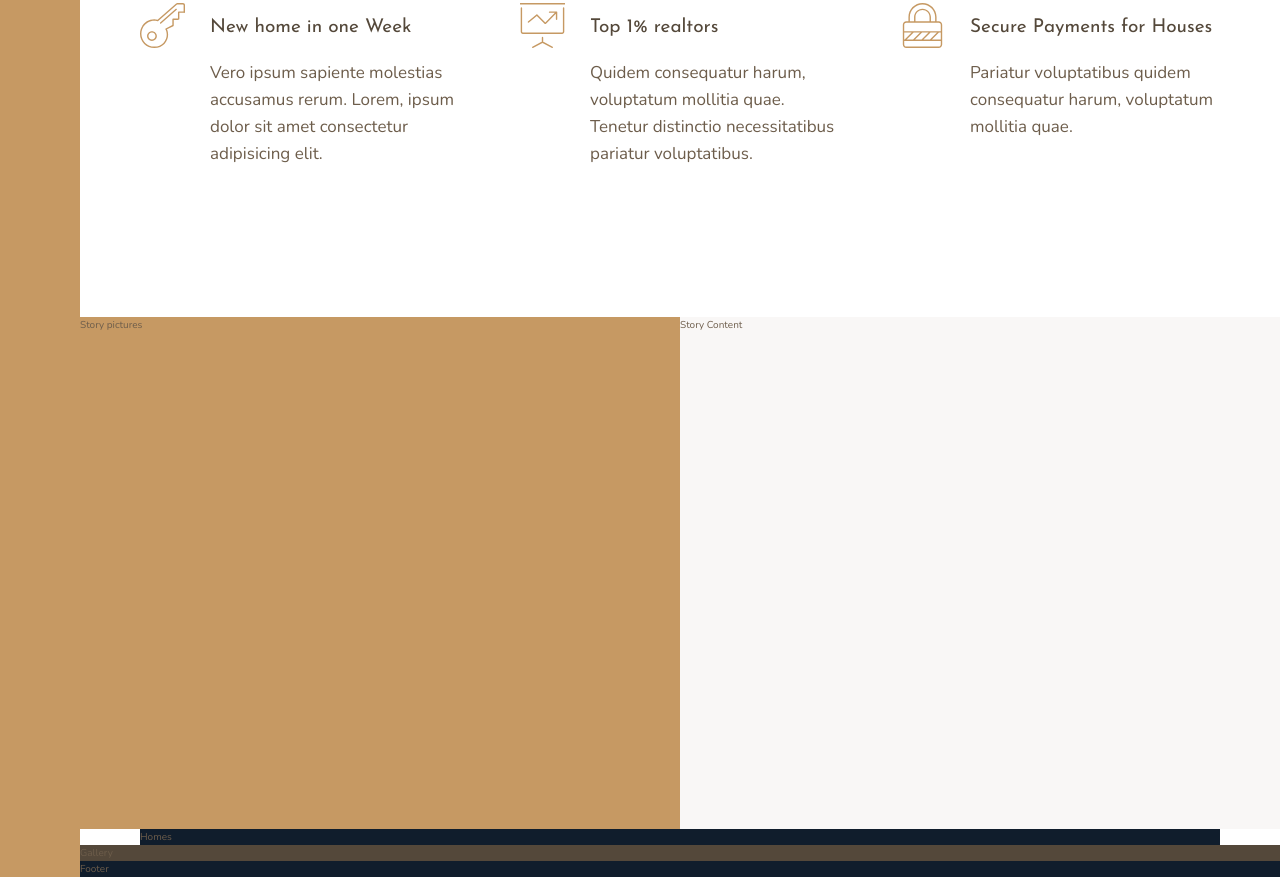
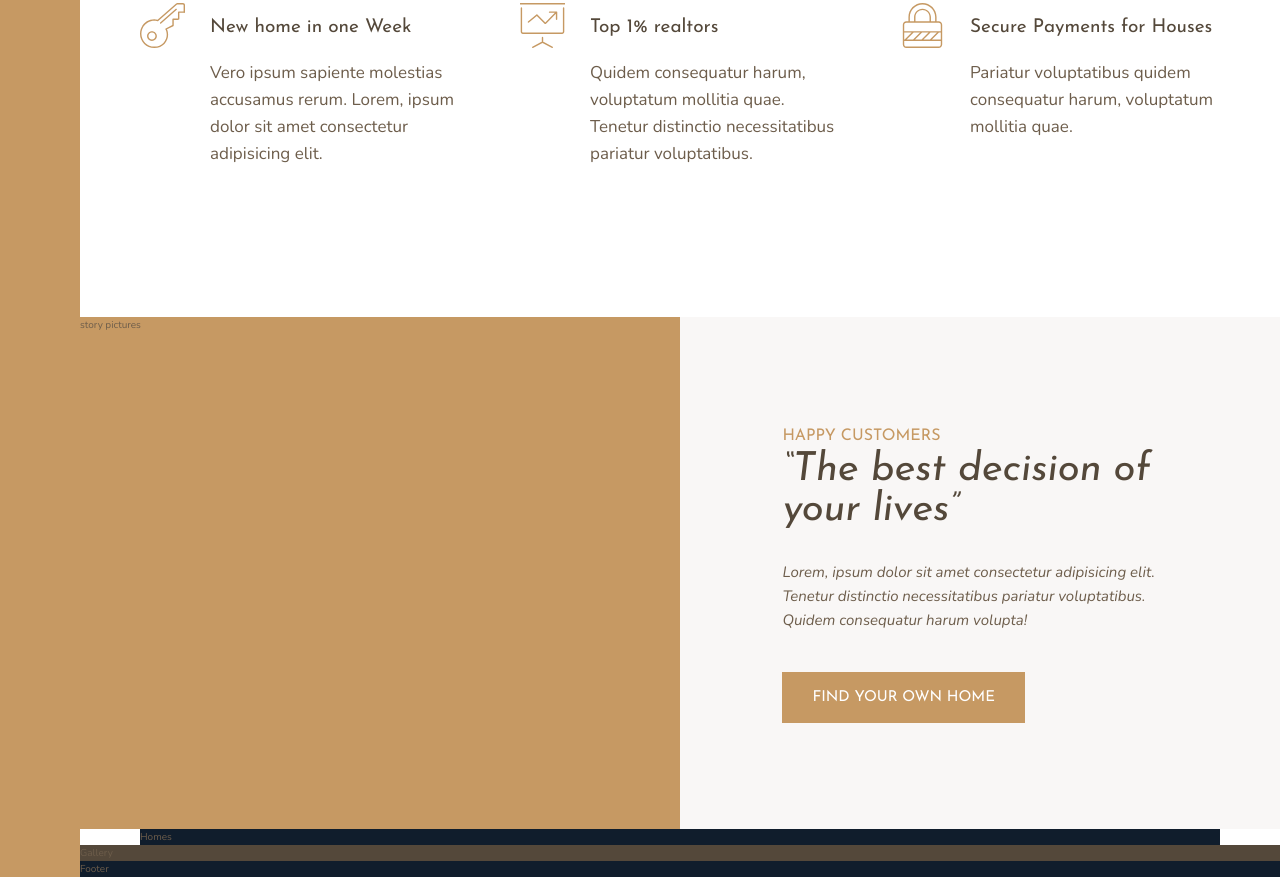
Before and after one commit to chshahid119/houses-app, a website: page index.html in a window 1280 px wide. Shown: the part 991-1868 px from the top of the page. Drawn offline with nearby package versions, Linux system fonts and the light colour scheme.

Commit message:
add story text section with btn

```diff
--- a/index.html
+++ b/index.html
@@ -84,9 +84,20 @@
       </div>
     </section>
 
-    <div class="story__pictures">Story pictures</div>
+    <div class="story__pictures">story pictures</div>
 
-    <div class="story__content">Story Content</div>
+    <div class="story__content">
+      <h3 class="heading-3">Happy Customers</h3>
+      <h2 class="heading-2 heading-2--dark mb-md">
+        &ldquo;The best decision of your lives&rdquo;
+      </h2>
+      <p class="story__text">
+        Lorem, ipsum dolor sit amet consectetur adipisicing elit. Tenetur
+        distinctio necessitatibus pariatur voluptatibus. Quidem consequatur
+        harum volupta!
+      </p>
+      <button class="btn">Find your own home</button>
+    </div>
 
     <section class="homes">Homes</section>
 
--- a/sass/_story.scss
+++ b/sass/_story.scss
@@ -6,5 +6,24 @@
   &__content {
     background-color: $color-grey-light-1;
     grid-column: col-start 5 / full-end;
+
+    padding: 6rem 8vw;
+
+    //Cater Section into center using Flexbox
+    // display: flex;
+    // flex-direction: column;
+    // justify-content: center;
+    // align-items: flex-start;
+
+    //Cater Section into Center Using Grids
+    display: grid;
+    align-content: center;
+    justify-items: start;
+  }
+
+  &__text {
+    font-size: 1.5rem;
+    font-style: italic;
+    margin-bottom: 4rem;
   }
 }
--- a/sass/_typography.scss
+++ b/sass/_typography.scss
@@ -9,9 +9,22 @@
 }
 .heading-2 {
   @extend %heading;
+  font-size: 4rem;
+  font-style: italic;
+  line-height: 1;
+
+  &--light {
+    color: $color-grey-light-1;
+  }
+  &--dark {
+    color: $color-grey-dark-1;
+  }
 }
 .heading-3 {
   @extend %heading;
+  font-size: 1.6rem;
+  color: $color-primary;
+  text-transform: uppercase;
 }
 .heading-4 {
   @extend %heading;
@@ -24,3 +37,34 @@
     color: $color-grey-dark-1;
   }
 }
+
+.btn {
+  background-color: $color-primary;
+  color: #fff;
+  border: none;
+  border-radius: 0;
+  font-family: $font-display;
+  font-size: 1.5rem;
+  text-transform: uppercase;
+  padding: 1.8rem 3rem;
+  cursor: pointer;
+  transition: all 0.2s;
+
+  &:hover {
+    background-color: $color-primary-dark;
+  }
+}
+
+// UTILITIES CLASSES
+.mb-sm {
+  margin-bottom: 2rem;
+}
+.mb-md {
+  margin-bottom: 3rem;
+}
+.mb-lg {
+  margin-bottom: 4rem;
+}
+.mb-hg {
+  margin-bottom: 8rem;
+}
```
Also changed, not shown: css/style.css.
